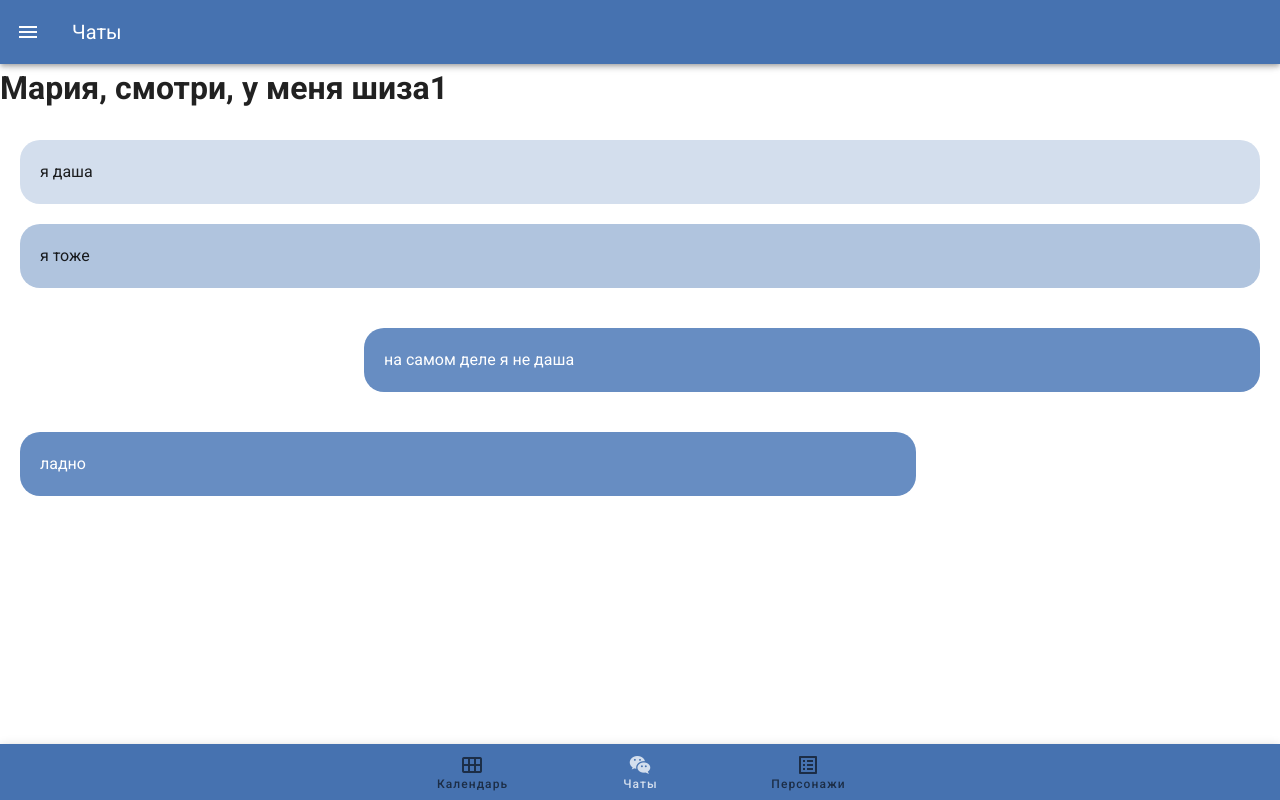
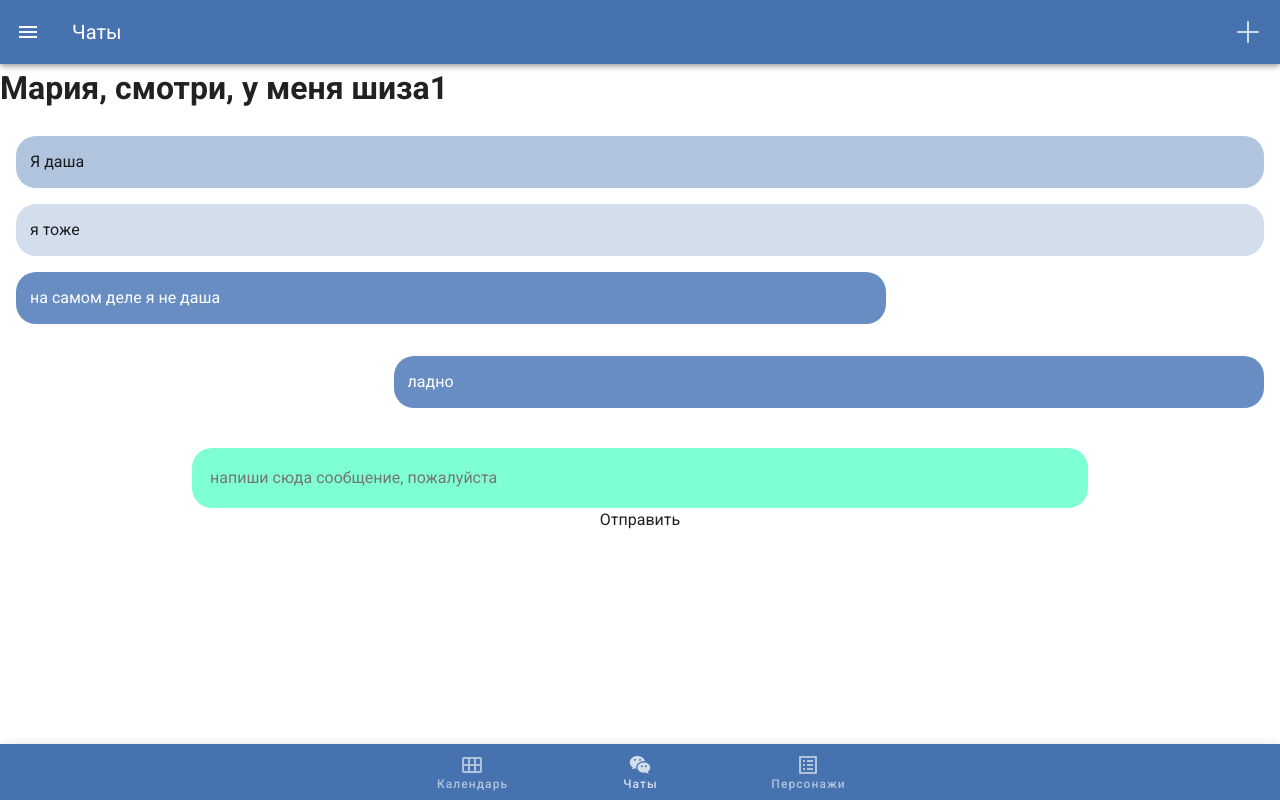
Before and after one commit to mth1lda/iris, a Vue app: page /chat/1 in a window 1280 px wide. Built offline with nearby package versions, Linux system fonts and the light colour scheme.

Commit message:
add new chat

```diff
--- a/package.json
+++ b/package.json
@@ -10,6 +10,7 @@
   "dependencies": {
     "axios": "^0.27.2",
     "core-js": "^3.8.3",
+    "cors": "^2.8.5",
     "express": "^4.18.1",
     "i": "^0.3.7",
     "jsonwebtoken": "^8.5.1",
--- a/src/components/BottomNav.vue
+++ b/src/components/BottomNav.vue
@@ -1,13 +1,6 @@
 
 <template>
-
-  <v-bottom-navigation
-    app
-    fixed
-    grow
-    v-model="activeItem"
-    class="bottom-nav"
-  >
+  <v-bottom-navigation app fixed grow v-model="activeItem" class="bottom-nav">
     <v-btn value="calendar" class="n-a-bottom" @click="GoToPage('/calendars')">
       <span>Календарь</span>
       <v-icon>calendar_view_month</v-icon>
@@ -18,36 +11,47 @@
       <v-icon>wechat</v-icon>
     </v-btn>
 
-    <v-btn value="characters" class="n-a-bottom" @click="GoToPage('/characters')">
+    <v-btn
+      value="characters"
+      class="n-a-bottom"
+      @click="GoToPage('/characters')"
+    >
       <span>Персонажи</span>
       <v-icon>list_alt</v-icon>
     </v-btn>
   </v-bottom-navigation>
-
 </template>
 
 <script>
 export default {
-    name: 'bottom-nav',
+  name: "bottom-nav",
   data: () => ({
     BottomNav: true,
-        activeItem: "chats"
+    activeItem: "chats",
   }),
   methods: {
-        GoToPage (url) {
-            this.$router.push (url)
-        }
-    }
-  }
-
+    GoToPage(url) {
+      this.$router.push(url);
+    },
+  },
+};
 </script>
 
 <style scoped>
 .bottom-nav {
-        background-color: #4672B0 !important;
+  background-color: #4672b0 !important;
 }
 .n-a-bottom {
-        color: #D3DEED !important
+  color: #d3deed !important;
+}
+
+
+.theme--light.v-bottom-navigation .v-btn:not(.v-btn--active) {
+  color: #B0C4DE !important;
+}
+
+.v-btn--active {
+  color: #d3deed !important;
 }
 
 </style>
--- a/src/components/TextMessage.vue
+++ b/src/components/TextMessage.vue
@@ -1,52 +1,61 @@
 <template>
-    <div :class="{'role-from-message': type==1, 'role-to-message': type==2, 'out-of-role-from-message': type==3, 'out-of-role-to-message': type==4}">
-    {{text}}
+  <!-- <div :class="{'role-from-message': type==1, 'role-to-message': type==2, 'out-of-role-from-message': type==3, 'out-of-role-to-message': type==4}"> -->
+  <div :class="'message-' + type">
+    <div :class="type">
+      {{ text }}
+    </div>
   </div>
 </template>
 
 <script>
 export default {
-    name: 'text-message',
+  name: "text-message",
   props: {
-        type: {type: Number, default: 1}, text: {type: String, default: ''}
-
-    }
-}
+    type: { type: String, default: "" },
+    text: { type: String, default: "" },
+  },
+};
 </script>
 
 <style scoped>
-    .role-from-message {
-        padding: 20px;
-        margin: 20px;
+.role-message-from-user {
+  padding: 14px;
+  margin: 16px;
 
-        background: #D3DEED;
+  background: #b0c4de;
   border-radius: 20px;
 }
-    .role-to-message {
-        padding: 20px;
-        margin: 20px;
 
-        background: #B0C4DE;
+.role-message-to-user {
+  padding: 14px;
+  margin: 16px;
+
+  background: #d3deed;
   border-radius: 20px;
 }
-    .out-of-role-from-message {
-        padding: 20px;
-        margin: 20px;
-        float: left;
-        width: 70%;
+
+.out-of-role-message-from-user {
+  padding: 14px;
+  margin: 16px;
+  width: 68%;
 
   color: white;
-        background: #678DC2;
+  background: #678dc2;
   border-radius: 20px;
 }
-    .out-of-role-to-message {
-        padding: 20px;
-        margin: 20px;
-        float: right;
-        width: 70%;
+
+.out-of-role-message-to-user {
+  padding: 14px;
+  margin: 16px;
+  width: 68%;
 
   color: white;
-        background: #678DC2;
+  background: #678dc2;
   border-radius: 20px;
 }
+
+.message-out-of-role-message-from-user {
+    display: flex;
+    justify-content: end;
+}
 </style>
--- a/src/components/TopToolbar.vue
+++ b/src/components/TopToolbar.vue
@@ -47,8 +47,15 @@
       <v-app-bar-nav-icon @click="TopToolbarClick=!TopToolbarClick"></v-app-bar-nav-icon>
 
       <v-toolbar-title>Чаты</v-toolbar-title>
+        <button value="add-chat" class="add-btn" @click="AddNewChat('/addChat')">
+          <svg width="32" height="32" viewBox="0 0 32 32" fill="none">
+            <path d="M16 6V26" stroke="#D3DEED" stroke-width="2" stroke-linecap="round" stroke-linejoin="round"/>
+            <path d="M26 16H6" stroke="#D3DEED" stroke-width="2" stroke-linecap="round" stroke-linejoin="round"/>
+          </svg>
 
+        </button>
     </v-app-bar>
+
 
   </div>
 </template>
@@ -58,7 +65,22 @@
     name: 'top-toolbar',
     data: () => ({
         TopToolbarClick: false
-    })
+    }),
+
+    methods: {
+        AddNewChat (url) {
+            this.$router.push (url)
+        }
+    }
   }
 
 </script>
+
+<style scoped>
+  .add-btn {
+    margin-left: auto;
+    color: #D3DEED;
+    width: 32px;
+    height: 32px;
+  }
+</style>
--- a/src/router/index.js
+++ b/src/router/index.js
@@ -6,6 +6,7 @@ import ChatsView from '../views/ChatsView.vue'
 import CharactersView from '../views/CharactersView.vue'
 import ChatView from '../views/ChatView.vue'
 import LogInView from '../views/LogInView.vue'
+import AddNewChatView from '../views/AddNewChatView.vue'
 
 Vue.use(VueRouter)
 
@@ -39,6 +40,11 @@ const routes = [
     path: '/login',
     name: 'login',
     component: LogInView
+  },
+  {
+    path: '/addChat',
+    name: 'addChat',
+    component: AddNewChatView
   }
 ]
 
--- /dev/null
+++ b/src/views/AddNewChatView.vue
@@ -0,0 +1,44 @@
+<template>
+  <div class="add-new-chat-style">
+    <v-text-field v-model="chatAvatar" label="картинка" required></v-text-field>
+
+    <v-text-field v-model="chatName" label="название" required></v-text-field>
+
+    <v-text-field
+      v-model="chatDescription"
+      label="описание"
+      required
+    ></v-text-field>
+
+    <v-btn block @click="AddChat"> создать чат </v-btn>
+  </div>
+</template>
+
+<script>
+export default {
+    data: () => ({
+        chatAvatar: '',
+        chatName: '',
+        chatDescription: '',
+    }),
+    methods: {
+        AddChat() {
+            this.axios.post('http://localhost:8000/api/chats', {
+                avatar: this.chatAvatar,
+                title: this.chatName,
+            },{headers:{
+                authorization: 'Bearer '+localStorage.token
+            }
+            }).then(responce=>{
+                 console.log(responce)
+             })
+            }
+        }
+    }
+</script>
+
+<style scoped>
+.add-new-chat-style {
+  padding: 8%;
+}
+</style>
--- a/src/views/ChatView.vue
+++ b/src/views/ChatView.vue
@@ -1,22 +1,87 @@
 <template>
   <div class="chat">
-    <h1>Мария, смотри, у меня шиза{{$route.params.chat_id}}</h1>
-    <v-list two-line>
-        <text-message :type="1" :text="'я даша'" />
-        <text-message :type="2" :text="'я тоже'"/>
-        <text-message :type="4" :text="'на самом деле я не даша'"/>
-        <text-message :type="3" :text="'ладно'"/>
-    </v-list>
+    <h1>Мария, смотри, у меня шиза{{ $route.params.chat_id }}</h1>
+    <div class="content">
+      <v-list class="input__box" two-line>
+        <text-message
+          v-for="message in messages"
+          :key="message.type"
+          :type="message.type"
+          :text="message.text"
+        />
+        <p />
+      </v-list>
+      <input
+        v-model="msg"
+        class="msg"
+        placeholder="напиши сюда сообщение, пожалуйста"
+      />
+      <button @click="Send">Отправить</button>
+    </div>
   </div>
 </template>
 
 <script>
-import TextMessage from '../components/TextMessage.vue'
+import TextMessage from "../components/TextMessage.vue";
 
 export default {
-    name: "chat-view",
-    components: {
-        TextMessage
-    }
-  }
+  name: "chat-view",
+  components: {
+    TextMessage,
+  },
+
+  data() {
+    return {
+      msg: "",
+      messages: [
+        {
+          type: "role-message-from-user",
+          text: "Я даша", //сообщение от пользователя
+        },
+        {
+          type: "role-message-to-user",
+          text: "я тоже",
+        },
+        {
+          type: "out-of-role-message-to-user",
+          text: "на самом деле я не даша",
+        },
+        {
+          type: "out-of-role-message-from-user",
+          text: "ладно",
+        },
+      ],
+    };
+  },
+  methods: {
+    Send() {
+      if (this.msg) {
+        this.messages.push({ type: "role-message-from-user", text: this.msg });
+      }
+      else {
+        alert("Ваше сообщение пустое");
+      }
+    },
+  },
+};
 </script>
+
+<style scoped>
+.content {
+  display: flex;
+  flex-direction: column;
+  align-items: center;
+}
+
+.input__box {
+  max-width: 1900px;
+  width: 100%;
+}
+
+.msg {
+  width: 70%;
+  padding: 18px;
+  background-color: aquamarine;
+  border-radius: 20px;
+}
+</style>
--- a/src/views/ChatsView.vue
+++ b/src/views/ChatsView.vue
@@ -1,33 +1,38 @@
 <template>
   <div class="chats">
     <h1>а тут много чатиков</h1>
-    <v-list two-line>
-        <chat-preview :title="'другой чатик'" :chat_id="1"/>
-        <chat-preview :chat_id="2"/>
-        <chat-preview />
-        <chat-preview />
-        <chat-preview />
-        <chat-preview />
-        <chat-preview />
-        <chat-preview />
-        <chat-preview />
-        <chat-preview />
-        <chat-preview />
-        <chat-preview />
-        <chat-preview />
-        <chat-preview />
-        <chat-preview />
+    <v-list two-line v-for="chat in chats" :key="chat.id">
+      <chat-preview :title="chat.title" :chat_id="chat.id" :description="chat.description" />
     </v-list>
   </div>
 </template>
 
 <script>
-import ChatPreview from '../components/ChatPreview.vue'
+import ChatPreview from "../components/ChatPreview.vue";
 
 export default {
-    name: "chats-view",
-    components: {
-        ChatPreview
-    }
-  }
+  name: "chats-view",
+  components: {
+    ChatPreview,
+  },
+  data: () => ({
+    chats: [],
+  }),
+
+  //метод на добавление чата из бд
+  mounted() {
+    this.axios
+      .get("http://localhost:8000/api/chats", {
+        headers: {
+          authorization: "Bearer " + localStorage.token,
+        },
+      })
+      .then((responce) => {
+        this.chats = responce.data;
+      })
+      .catch((e) => {
+        console.log(e);
+      });
+  },
+};
 </script>
--- a/src/views/LogInView.vue
+++ b/src/views/LogInView.vue
@@ -27,11 +27,11 @@ export default {
     }),
     methods: {
          login() {
-             this.axios.post('/api/login', {
+             this.axios.post('http://localhost:8000/api/login', {
                  name: this.name,
                  password: this.password
              }).then(responce=>{
-                 console.log(responce)
+                 localStorage.token=responce.data
              })
         }
     }
```
Also changed, not shown: server.js (+21 -3 lines), 1 other file (tests, documents, lock files or other folders). Lines whose indentation alone changed are shown as unchanged.
